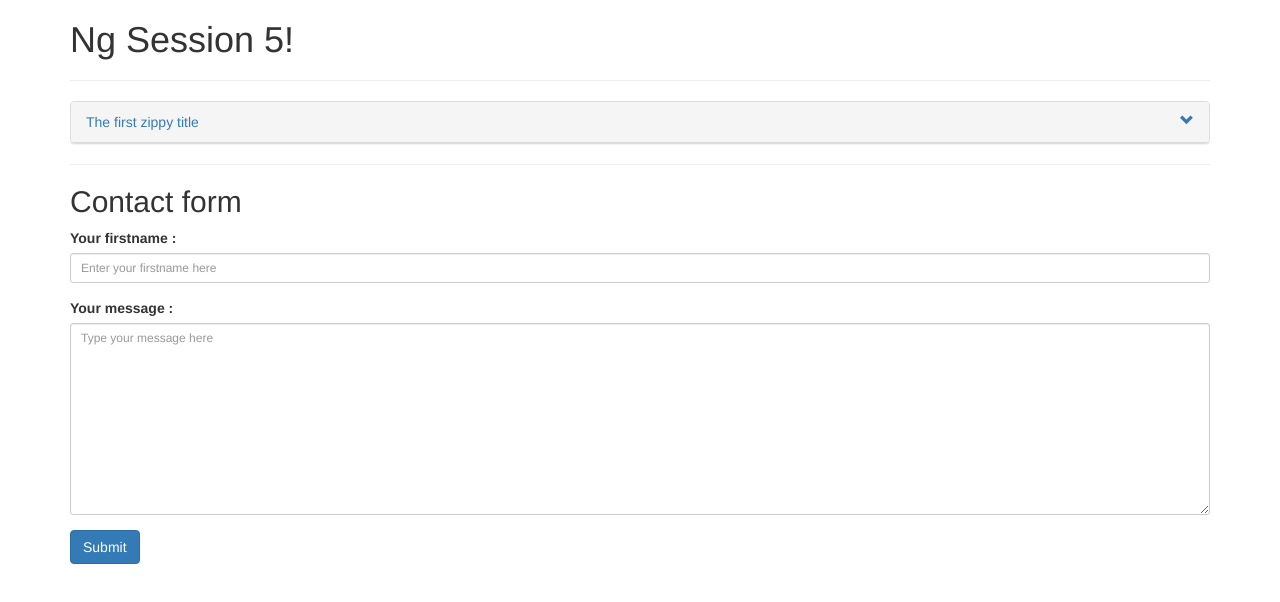
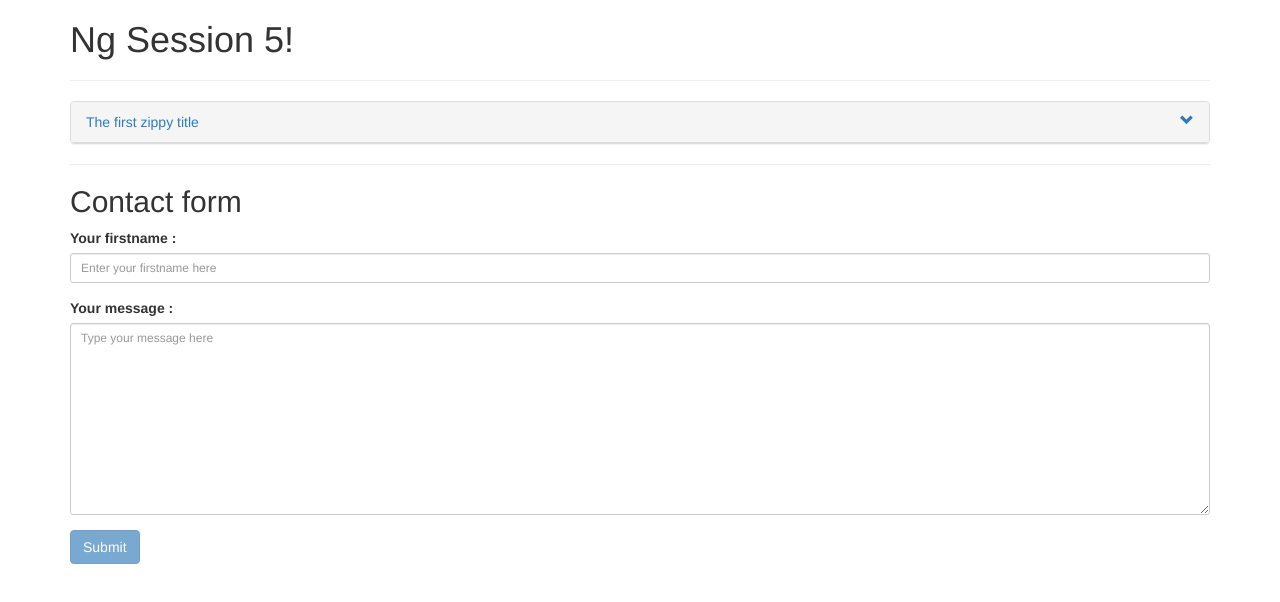
Before and after one commit to saiht/ng-session5, an Angular app: page / in a window 1280 px wide. Shown: the top 602 px of the page. Built offline with nearby package versions, Linux system fonts and the light colour scheme.

Commit message:
Invalid class  submit

```diff
--- a/src/app/contact/contact.component.html
+++ b/src/app/contact/contact.component.html
@@ -8,16 +8,22 @@
         <form>
             <div class="form-group">
                 <label for="firstName">Your firstname :</label>
-                <input ngModel name="firstName" #firstName="ngModel" id="firstName" type="text" class="form-control input-sm" placeholder="Enter your firstname here" required>
+                <input ngModel name="firstName" #firstName="ngModel" id="firstName" type="text" class="form-control input-sm" placeholder="Enter your firstname here"
+                    required>
                 <div *ngIf="!firstName.valid && firstName.touched" class="alert alert-danger">Input invalid</div>
             </div>
 
             <div class="form-group">
                 <label for="message">Your message :</label>
-                <textarea class="form-control input-sm" name="message" ngModel #message="ngModel" id="message" cols="30" rows="10" placeholder="Type your message here" required></textarea>
+                <textarea class="form-control input-sm" name="message" ngModel #message="ngModel" id="message" cols="30" rows="10" placeholder="Type your message here"
+                    required></textarea>
                 <div *ngIf="!message.valid && message.touched" class="alert alert-danger">Input invalid</div>
             </div>
-            <button class="btn btn-primary" type="submit">Submit</button>
+            <button [ngClass]="{
+                'disabled': message.invalid || firstName.invalid
+            }" class="btn btn-primary" type="submit">
+            Submit
+            </button>
         </form>
     </div>
 </div>
```
